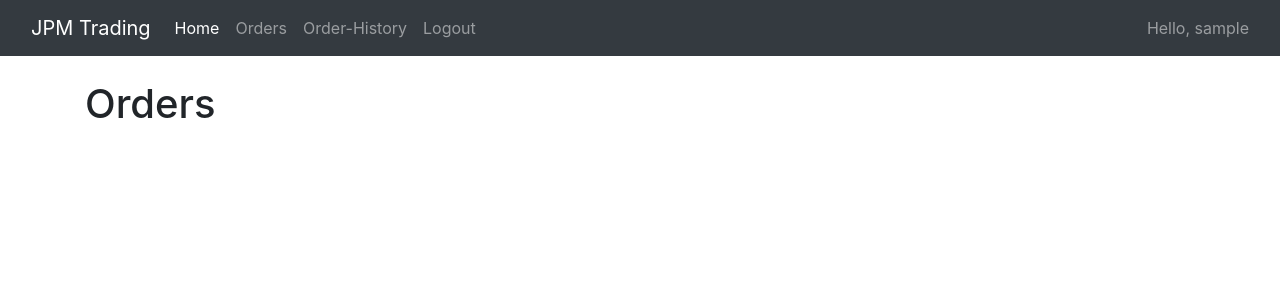
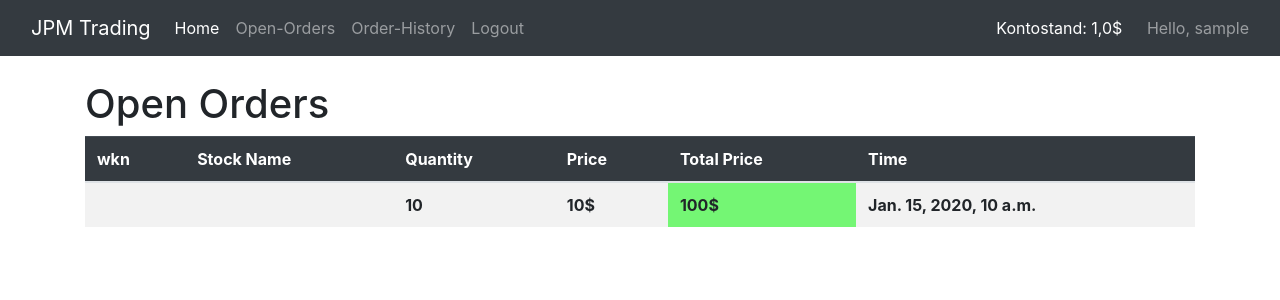
Before and after one commit to manuelkienlein/hackaTUM_JPM-Trading, a Django app: page /accounts/orders in a window 1280 px wide. Shown: the top 300 px of the page. Run offline with Django 4.2, Linux system fonts and the light colour scheme; a user stored in the database is signed in; tables that the repository leaves empty hold one stand-in row (values such as "Sample post"); lists and menus that the app fills with data are empty; some libraries are stand-ins or nearby versions.

Commit message:
front-end orders + kontostand

```diff
--- a/core/admin.py
+++ b/core/admin.py
@@ -1,9 +1,9 @@
 from django.contrib import admin
 from django.db import models
-from .models import Stock, Order, Authtoken, Match
+from .models import Stock, Order, UserExtension, Match
 
 # Register your models here.
 admin.site.register(Stock)
 admin.site.register(Order)
-admin.site.register(Authtoken)
+admin.site.register(UserExtension)
 admin.site.register(Match)
--- a/core/models.py
+++ b/core/models.py
@@ -2,9 +2,10 @@
 from django.db import models
 from django.contrib.auth.models import User
 
-class Authtoken(models.Model):
+class UserExtension(models.Model):
     user = models.OneToOneField(User, null = True, on_delete=models.CASCADE)
     token = models.CharField(max_length=256)
+    kontostand = models.IntegerField(default=10000)
 
 class Stock(models.Model):
     wkn = models.CharField(max_length=6)
@@ -16,8 +17,13 @@
     price = models.IntegerField()
     quantity = models.IntegerField()
     action = models.BooleanField()
+    timestamp = models.DateTimeField(auto_now_add=True)
+
 
 class Match(models.Model):
     stock = models.ForeignKey(Stock, on_delete=models.CASCADE)
     price_sold = models.IntegerField()
     quantity_transaction = models.IntegerField()
+    timestamp = models.DateTimeField(auto_now_add=True)
+    user_buyer = models.ForeignKey(User, on_delete=models.CASCADE, related_name='+',)
+    user_seller = models.ForeignKey(User, on_delete=models.CASCADE, related_name='+',)
--- a/src/settings.py
+++ b/src/settings.py
@@ -40,7 +40,7 @@
     'web',
     'rest_framework',
     'core.apps.CoreConfig',
-    'crispy_forms'
+    'crispy_forms',
 ]
 
 CRISPY_TEMPLATE_PACK = 'bootstrap4'
--- a/web/templates/account/orders.html
+++ b/web/templates/account/orders.html
@@ -1,5 +1,45 @@
+<style>
+  .False {
+  background-color: rgb(248, 110, 117);
+}
+
+.True {
+  background-color: rgb(116, 246, 116);
+}
+
+</style>
+
+
 {% extends 'base.html' %}
 
 {% block content %}
-    <h1>Orders</h1>
+  <h1>Open Orders</h1>
+
+  <table class="table table-striped">
+      <thead class="table-dark">
+
+      <tr>
+          <th scope="col">wkn</th>
+          <th scope="col">Stock Name</th>
+          <th scope="col">Quantity</th>
+          <th scope="col">Price</th>
+          <th scope="col">Total Price</th>
+          <th scope="col">Time</th>
+
+
+      </tr>
+      </thead>
+      <tbody>
+      {% for order in orders %}
+          <tr>
+              <th> {{ order.stock.wkn }}</th>
+              <th> {{ order.stock.name }}</th>
+              <th> {{ order.quantity }}</th>
+              <th> {{ order.price }}$</th>
+              <th class='{{order.action}}'> {% widthratio order.quantity 1 order.price %}$</th>
+              <th> {{ order.timestamp }}</th>
+          </tr>
+      {% endfor %}
+      </tbody>
+  </table>
 {% endblock %}
--- a/web/templates/header.html
+++ b/web/templates/header.html
@@ -1,3 +1,11 @@
+<style>
+
+  .header_m {
+    padding-right: 20px;
+  }
+</style>
+
+
 <div>
     <nav class="navbar navbar-expand-lg navbar-dark bg-dark">
         <div class="container-fluid">
@@ -9,12 +17,13 @@
             <div class="collapse navbar-collapse w-100" id="navbarNavAltMarkup">
                 <div class="navbar-nav">
                     <a class="nav-link active" aria-current="page" href="/accounts">Home</a>
-                    <a class="nav-link" aria-current="page" href="/accounts/orders">Orders</a>
+                    <a class="nav-link" aria-current="page" href="/accounts/orders">Open-Orders</a>
                     <a class="nav-link" aria-current="page" href="/accounts/order-history">Order-History</a>
                     <a class="nav-link" href="/accounts/logout">Logout</a>
                 </div>
                 <ul class="navbar-nav ml-auto">
                     <span class="navbar-text">
+                        <a class="header_m">Kontostand: {{ user.userextension.kontostand }},0$</a>
                         Hello, {{ user.username }}
                     </span>
                 </ul>
--- a/web/views.py
+++ b/web/views.py
@@ -5,7 +5,7 @@
 from django.http import HttpResponse
 from django.template import loader
 
-from core.models import Order
+from core.models import Order, Match
 from web.forms import RegisterUserForm
 
 
@@ -49,9 +49,10 @@
 
 
 def account_orders(request):
-    return render(request, 'account/orders.html', {'foo': 'bar'})
+    orders = Order.objects.filter(user=request.user)
+    return render(request, 'account/orders.html', {'orders': orders})
 
 
 def account_order_history(request):
-    orders = Order.objects.filter(user=request.user)
-    return render(request, 'account/order-history.html', {'orders': orders})
+    matches = Match.objects.filter(user_buyer=request.user).filter(user_seller=request.user) #Still have to check if this outputs both, seller and buyer rows for table at order-History
+    return render(request, 'account/order-history.html', {'matches': matches})
```
Also changed, not shown: web/templates/account/order-history.html (+27 -4 lines), core/migrations/0005_rename_authtoken_userextension.py (added), core/migrations/0006_userextension_kontostand.py (added), core/migrations/0007_alter_userextension_kontostand.py (added), core/migrations/0008_match_timestamp_order_timestamp.py (added), core/migrations/0009_match_user_buyer_match_user_seller.py (added).
